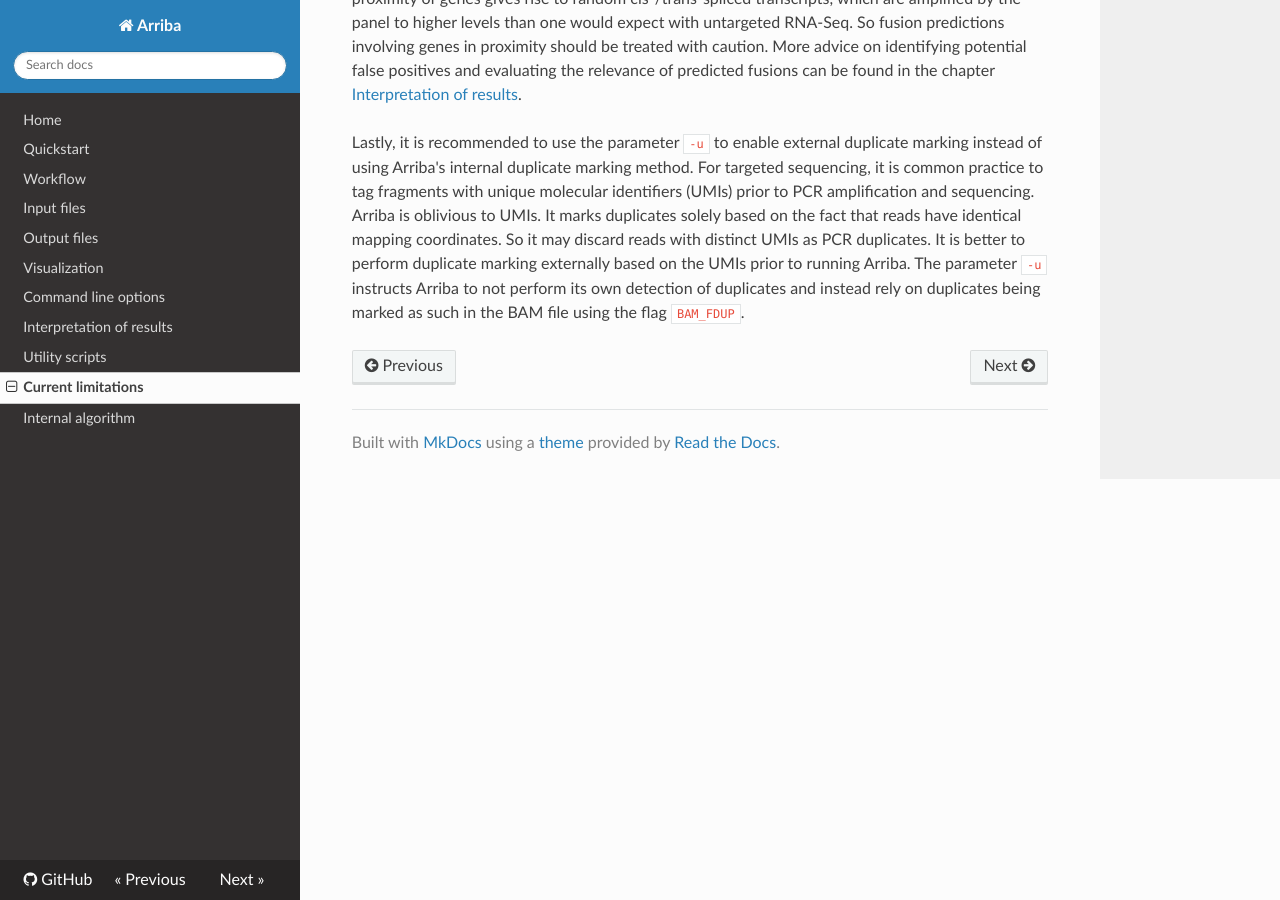
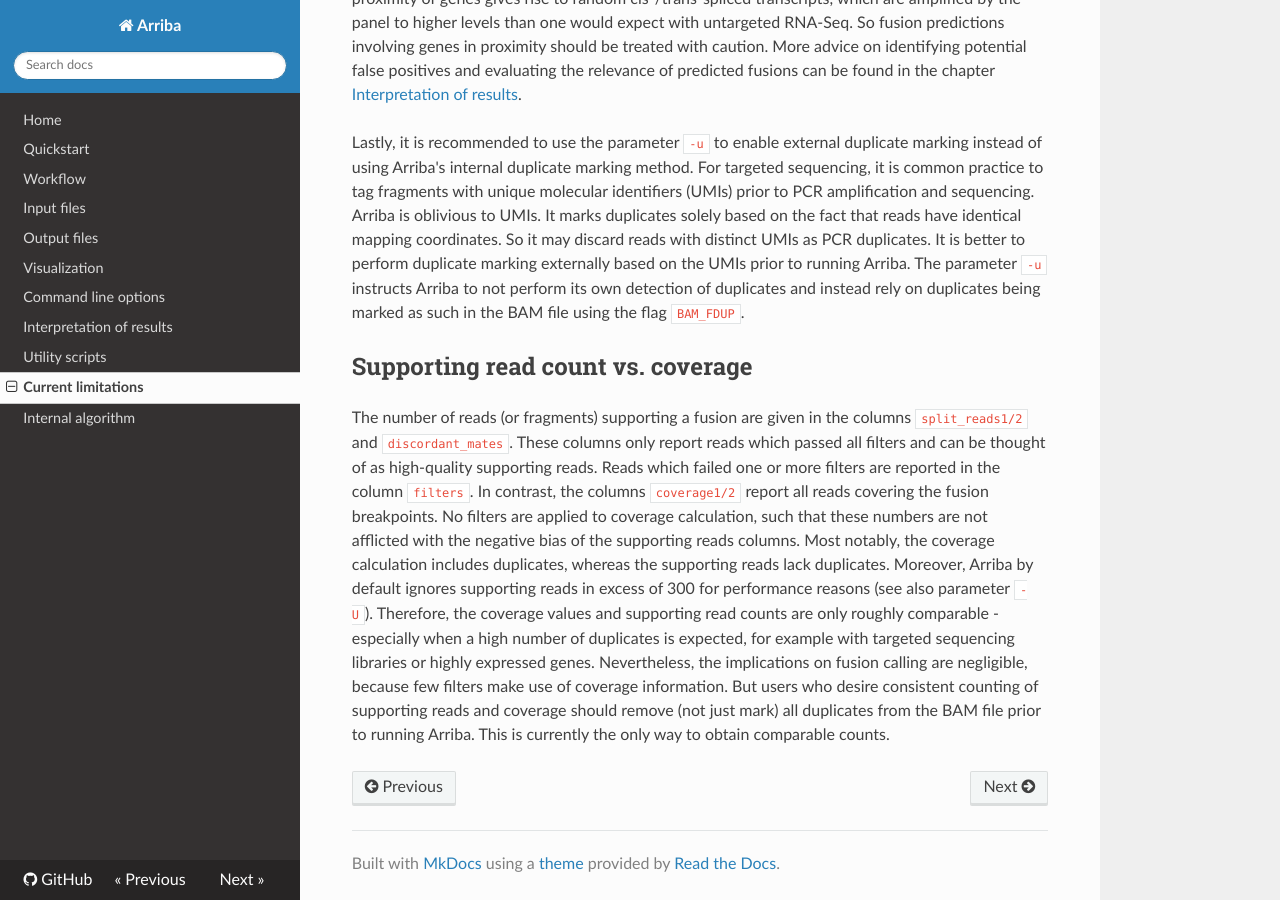
Before and after one commit to suhrig/arriba, an MkDocs documentation site: the page built from documentation/current-limitations.md, in a window 1280 px wide and 900 px high, scrolled down 2499 px. Built offline with MkDocs 1.6.1, drawn with Linux system fonts in a browser that asks for light colours; nearby versions of some CDN libraries; old or Windows-style settings are respelled for this version of MkDocs.

Commit message:
section about inconsistent counting of supporting reads vs. coverage in manual

```diff
--- a/documentation/current-limitations.md
+++ b/documentation/current-limitations.md
@@ -37,3 +37,8 @@ Arriba can be used to analyze RNA sequencing data from a panel of genes. However
 Moreover, one should be aware that the panel only covers cancer-relevant genes. So every reported fusion prediction will affect a potentially interesting gene. Common sense should be applied whether the fusion actually makes sense in the given cancer type. For example, some panels include the fusion SLC45A3-ELK4. This fusion is primarily relevant to prostate cancer. It would be unusual to observe it in the context of other cancer types. Yet it can be detected in many samples, because it is a read-through fusion that is also seen in benign tissue and because targeted sequencing over-amplifies even slightly expressed transcripts. Generally speaking, the false positives induced by targeted sequencing mostly affect neighboring genes, because the close proximity of genes gives rise to random cis-/trans-spliced transcripts, which are amplified by the panel to higher levels than one would expect with untargeted RNA-Seq. So fusion predictions involving genes in proximity should be treated with caution. More advice on identifying potential false positives and evaluating the relevance of predicted fusions can be found in the chapter [Interpretation of results](interpretation-of-results.md).
 
 Lastly, it is recommended to use the parameter `-u` to enable external duplicate marking instead of using Arriba's internal duplicate marking method. For targeted sequencing, it is common practice to tag fragments with unique molecular identifiers (UMIs) prior to PCR amplification and sequencing. Arriba is oblivious to UMIs. It marks duplicates solely based on the fact that reads have identical mapping coordinates. So it may discard reads with distinct UMIs as PCR duplicates. It is better to perform duplicate marking externally based on the UMIs prior to running Arriba. The parameter `-u` instructs Arriba to not perform its own detection of duplicates and instead rely on duplicates being marked as such in the BAM file using the flag `BAM_FDUP`.
+
+Supporting read count vs. coverage
+----------------------------------
+
+The number of reads (or fragments) supporting a fusion are given in the columns `split_reads1/2` and `discordant_mates`. These columns only report reads which passed all filters and can be thought of as high-quality supporting reads. Reads which failed one or more filters are reported in the column `filters`. In contrast, the columns `coverage1/2` report all reads covering the fusion breakpoints. No filters are applied to coverage calculation, such that these numbers are not afflicted with the negative bias of the supporting reads columns. Most notably, the coverage calculation includes duplicates, whereas the supporting reads lack duplicates. Moreover, Arriba by default ignores supporting reads in excess of 300 for performance reasons (see also parameter `-U`). Therefore, the coverage values and supporting read counts are only roughly comparable - especially when a high number of duplicates is expected, for example with targeted sequencing libraries or highly expressed genes. Nevertheless, the implications on fusion calling are negligible, because few filters make use of coverage information. But users who desire consistent counting of supporting reads and coverage should remove (not just mark) all duplicates from the BAM file prior to running Arriba. This is currently the only way to obtain comparable counts.
```
Also changed, not shown: README.md (+1 -0 lines).
